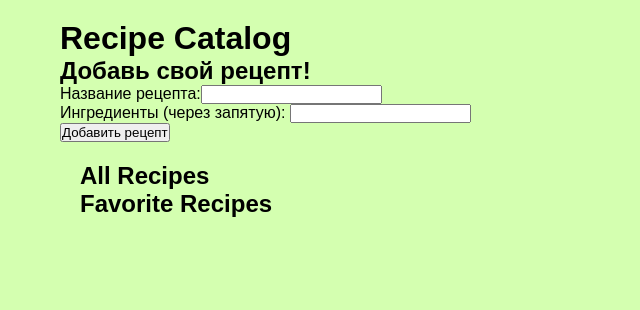
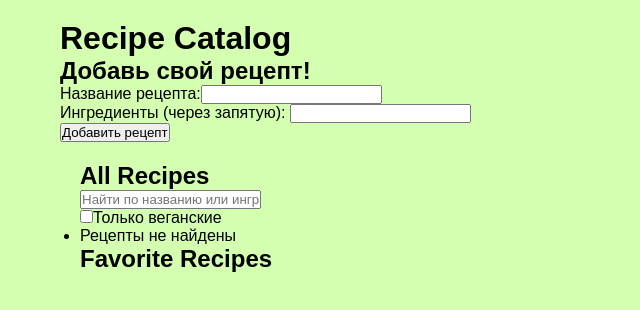
Before and after one commit to AnnaHelvetii/cooking-recipes-book, a Next.js app: page / in a window 1280 px wide. Shown: the top 310 px of the page, without its empty margins (0-640 px from the left). Built offline with nearby package versions, Linux system fonts and the light colour scheme.

Commit message:
Commit_6. IsVegan

```diff
--- a/app/components/ClientRecipes.tsx
+++ b/app/components/ClientRecipes.tsx
@@ -1,6 +1,6 @@
 'use client';
 
-import { useEffect } from "react";
+import { useEffect, useState } from "react";
 import { useAppDispatch, useAppSelector } from "@/store/store";
 import { loadRecipesFromStorage, toggleFavorite } from "@/store/slices/recipesSlice";
 import Link from "next/link";
@@ -9,6 +9,8 @@ export default function ClientRecipes() {
 	const dispatch = useAppDispatch();
 	const recipes = useAppSelector(state => state.recipes.allRecipes);
 	const favoriteRecipes = useAppSelector(state => state.recipes.favoriteRecipes);
+	const [searchTerm, setSearchTerm] = useState('');
+	const [isVeganOnly, setIsVeganOnly] = useState(false);
 
 	useEffect(() => {
 		const allRecipes = localStorage.getItem('allRecipes');
@@ -24,15 +26,44 @@ export default function ClientRecipes() {
 		}
 	}, [dispatch]);
 
+	const filtredRecipes = recipes.filter((recipe) => {
+		const matchesSearch = recipe.name.toLowerCase().includes(searchTerm.toLowerCase()) ||
+			recipe.ingredients.some((ingredient) =>
+				ingredient.toLowerCase().includes(searchTerm.toLowerCase())
+			);
+
+		const matchesVegan = isVeganOnly ? recipe.isVegan : true;
+
+		return matchesSearch && matchesVegan
+	});
+
 	const handleFavoriteToggle = (id: number) => {
 		dispatch(toggleFavorite(id));
 	};
 
 	return (
 		<div className="container">
+			<div>
 				<h2>All Recipes</h2>
+				<input
+					type="text"
+					placeholder="Найти по названию или ингредиенту"
+					value={searchTerm}
+					onChange={(e) => setSearchTerm(e.target.value)}
+				/>
+				<div>
+					<label>
+						<input
+							type="checkbox"
+							checked={isVeganOnly}
+							onChange={(e) => setIsVeganOnly(e.target.checked)}
+						/>
+					</label>
+					Только веганские
+				</div>
 				<ul>
-				{recipes.map(rec => (
+					{filtredRecipes.length > 0 ? (
+						filtredRecipes.map((rec) => (
 							<li key={rec.id}>
 								<Link href={`/recipes/${rec.id}`}>
 									<h3>{rec.name}</h3>
@@ -40,10 +71,17 @@ export default function ClientRecipes() {
 								<button onClick={() => handleFavoriteToggle(rec.id)}>
 									{rec.isFavorite ? 'Remove from Favorites' : 'Add to Favorites'}
 								</button>
+								<p>{rec.ingredients.join(', ')}</p>
+								<p>{rec.isVegan ? 'Vegan' : 'Non-vegan'}</p>
 							</li>
-				))}
+						))
+					) : (
+						<li>Рецепты не найдены</li>
+					)}
 				</ul>
+			</div>
 
+			<div>
 				<h2>Favorite Recipes</h2>
 				<ul>
 					{favoriteRecipes.map(rec => (
@@ -53,5 +91,6 @@ export default function ClientRecipes() {
 					))}
 				</ul>
 			</div>
+		</div>
 	)
 }
--- a/store/slices/recipesSlice.tsx
+++ b/store/slices/recipesSlice.tsx
@@ -5,6 +5,7 @@ interface Recipe {
 	name: string;
 	ingredients: string[];
 	isFavorite: boolean;
+	isVegan: boolean;
 }
 
 interface RecipesState {
@@ -36,7 +37,7 @@ const recipesSlice = createSlice({
 			saveToLocalStorage(state);
 		},
 		addRecipe: (state, action: PayloadAction<Omit<Recipe, 'id'>>) => {
-			const newRecipe = { ...action.payload, id: Date.now() };
+			const newRecipe = { ...action.payload, id: Date.now(), isFavorite: false };
 			state.allRecipes.push(newRecipe);
 			saveToLocalStorage(state);
 		},
@@ -60,11 +61,12 @@ const recipesSlice = createSlice({
 			state.favoriteRecipes = action.payload.favoriteRecipes;
 		},
 		updateRecipe: (state, action: PayloadAction<Omit<Recipe, 'isFavorite'>>) => {
-			const { id, name, ingredients } = action.payload;
+			const { id, name, ingredients, isVegan } = action.payload;
 			const recipe = state.allRecipes.find(rec => rec.id === id)
 			if (recipe) {
 				recipe.name = name;
 				recipe.ingredients = ingredients;
+				recipe.isVegan = isVegan;
 				saveToLocalStorage(state);
 			}
 		}
```
Also changed, not shown: app/recipes/[id]/page.tsx (+27 -8 lines). Lines whose indentation alone changed are shown as unchanged.
